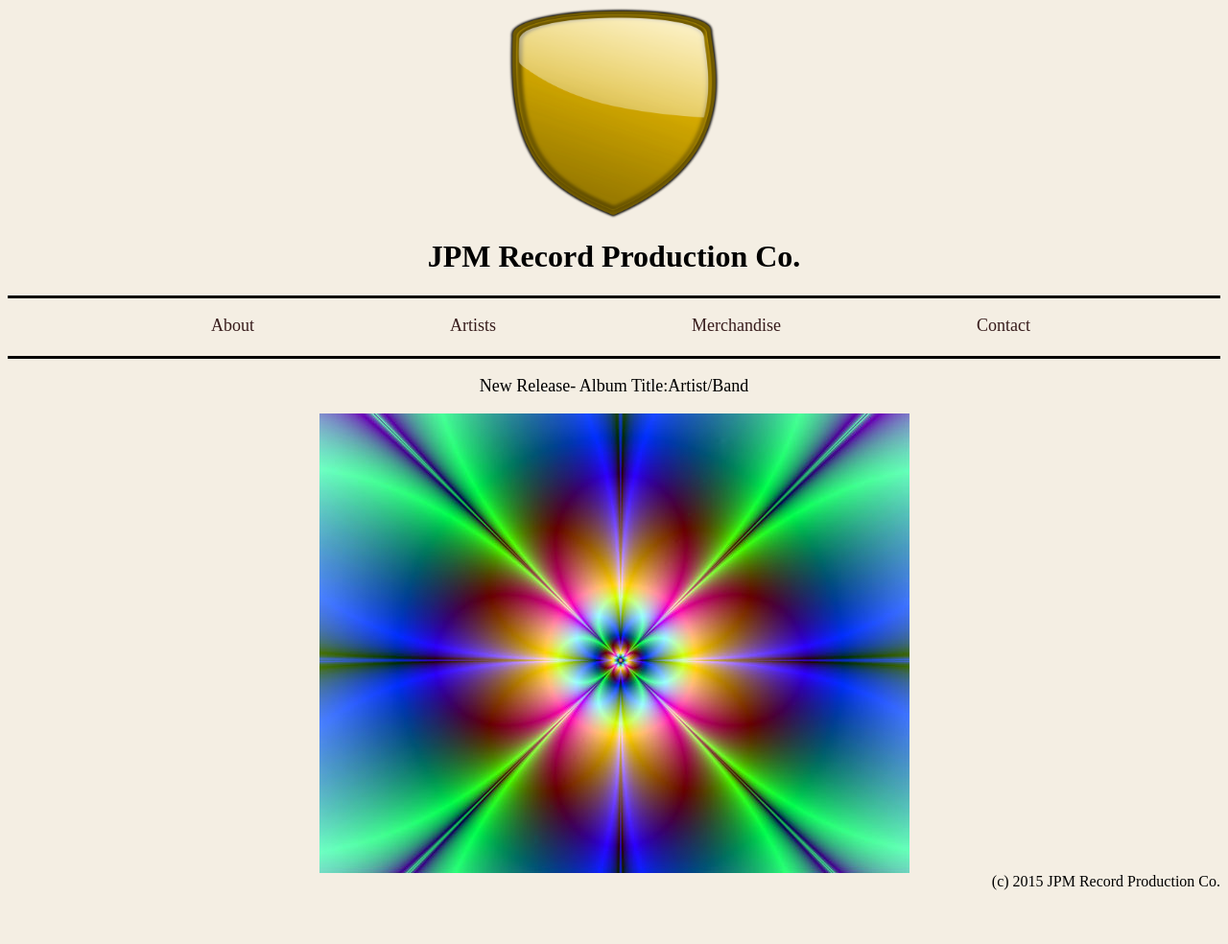
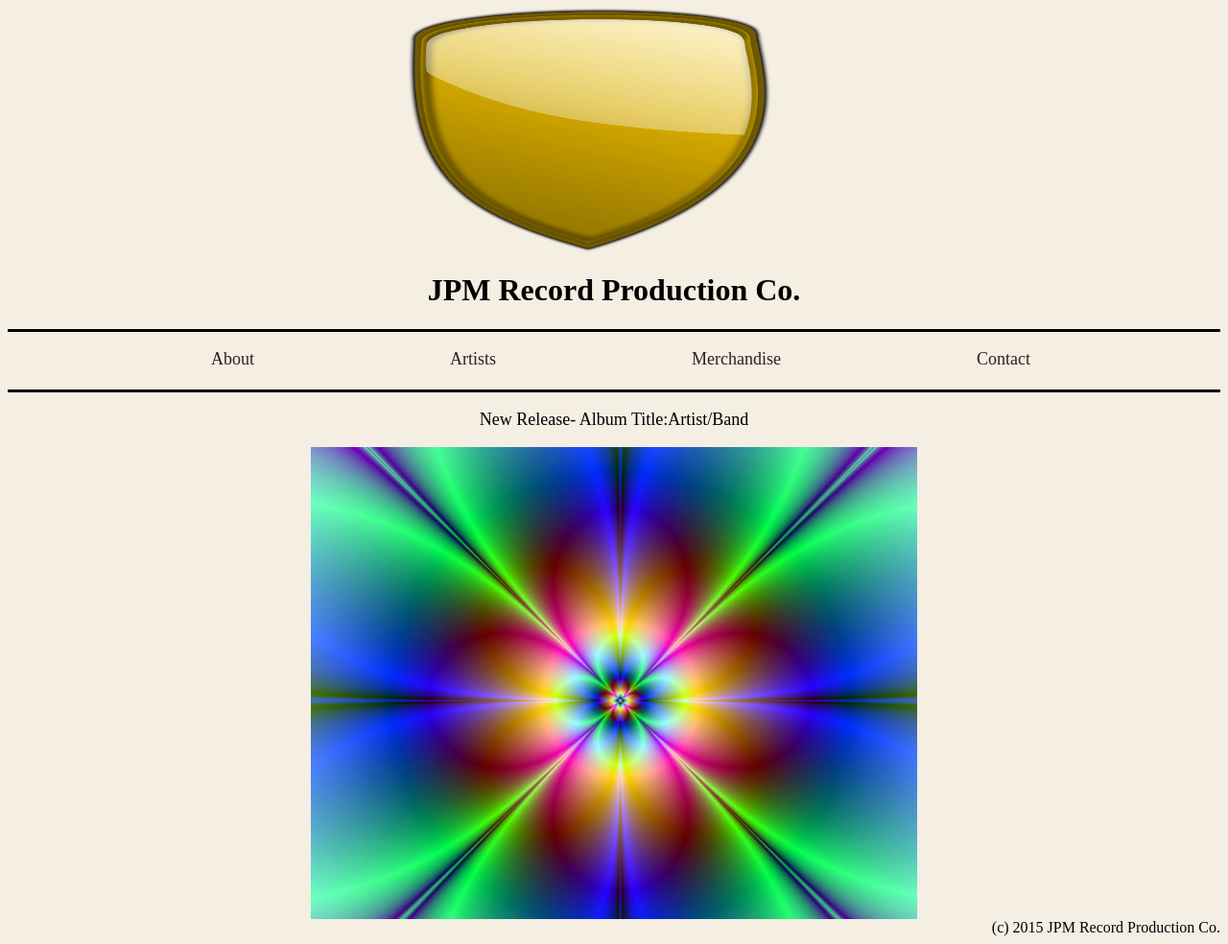
Before and after one commit to arussell86/ClientJosh, a plain HTML site: page jpmproduction.html in a window 1280 px wide. Shown: the whole page at 96% size. Before the commit the page ends 936 px from the top, so only its background shows below. Drawn offline with Linux system fonts and the light colour scheme.

Commit message:
jpmproduction
changed margins to % vs px to center images on main page.

```diff
--- a/jpmproduction.html
+++ b/jpmproduction.html
@@ -6,12 +6,12 @@
 	<style>
 
 	#logo{
-	width:220px;
-	height:220px;
+	width:30%;
+	height:255px;
 	margin-top:1px;
-	margin-left:540px;
+	margin-left:33%;
 	display:block;
-	margin:auto;
+
 	}
 
 	#title{
@@ -32,12 +32,15 @@
 
 
 
+
+
+
 	}
 
 	#newrelease{
-	margin-left:370px;
+	margin-left:25%;
 	display:block;
-	margin:auto;
+	width:50%;
 	}
 
 	p{
```
